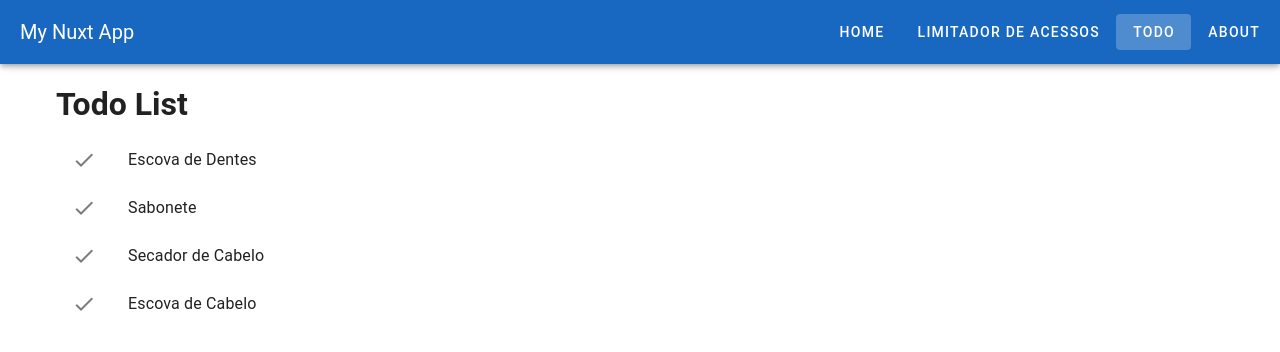
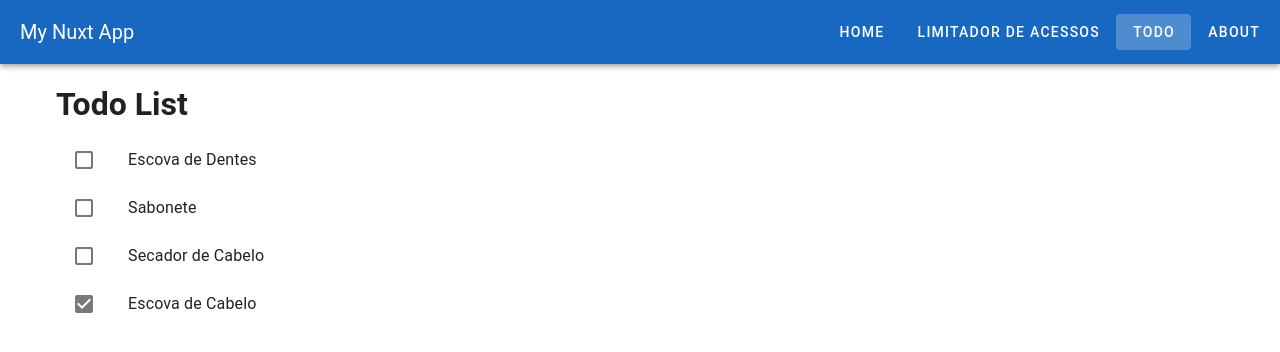
Before and after one commit to betogroo/nuxt-base, a Nuxt app: page /todo in a window 1280 px wide. Shown: the top 352 px of the page. Built offline with nearby package versions, Linux system fonts and the light colour scheme.

Commit message:
feat: create toggleCheck composable function

```diff
--- a/app/composables/useTodo.ts
+++ b/app/composables/useTodo.ts
@@ -22,7 +22,13 @@ const useTodo = () => {
       checked: true,
     },
   ])
-  return { list }
+
+  const toggleCheck = (i: number) => {
+    const item = list.value[i]
+    if (!item) return
+    item.checked = !item.checked
+  }
+  return { list, toggleCheck }
 }
 
 export default useTodo
--- a/app/pages/todo.vue
+++ b/app/pages/todo.vue
@@ -1,7 +1,5 @@
 <script setup lang="ts">
-  const { list } = useTodo()
-  const click = (item: string, index: number) =>
-    console.log('clicou', item, index)
+  const { list, toggleCheck } = useTodo()
 </script>
 <template>
   <h1>Todo List</h1>
@@ -9,9 +7,11 @@
     <v-list-item
       v-for="(item, i) in list"
       :key="item.name"
-      prepend-icon="mdi-check"
+      :prepend-icon="
+        item.checked ? 'mdi-checkbox-marked' : 'mdi-checkbox-blank-outline'
+      "
       :title="item.name"
-      @click="click(item.name, i)"
+      @click="toggleCheck(i)"
     />
   </v-list>
 </template>
```
